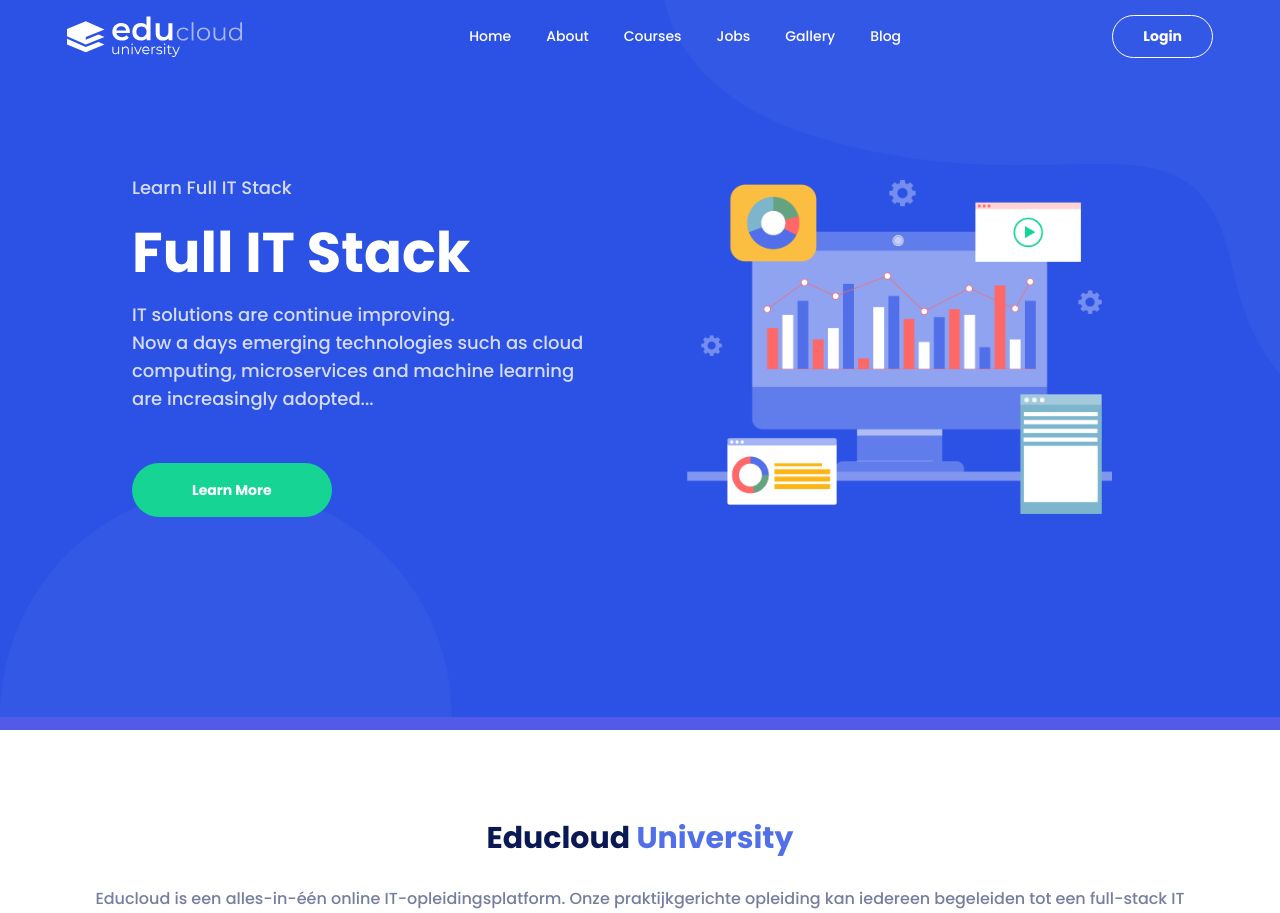
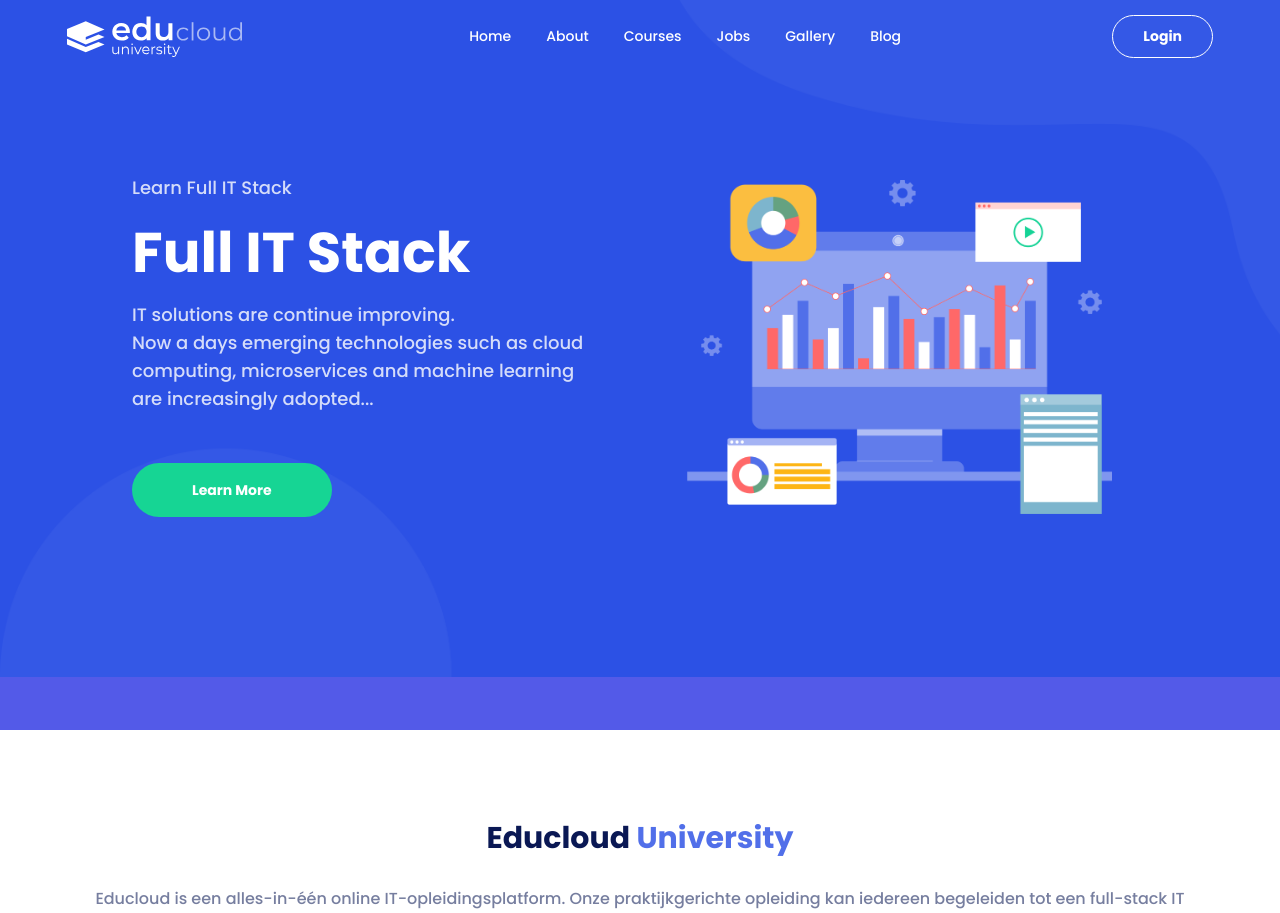
Before and after one commit to RanaUmarShakoor/blue-site-dev2, a Flask app: page /full-it-stack in a window 1280 px wide. Shown: the top 913 px of the page. Run offline with Flask 2, Linux system fonts and the light colour scheme; some libraries are stand-ins or nearby versions.

Commit message:
style-seperate.css updated
style-seperate.css updated for background position of full-it-stack-banner

```diff
--- a/static/css/style-seperate.css
+++ b/static/css/style-seperate.css
@@ -2784,7 +2784,7 @@ img.plat-shp2{
 .full-it-stack-banner{
     background-image: url('../images/full_stack_it_bg.png');
     background-size: 110%;
-    background-position: 0 -40px;
+    background-position: 0 -80px;
     padding: 130px 0 100px;
 }
 .full-it-stack-banner .banner-data h1{
```
